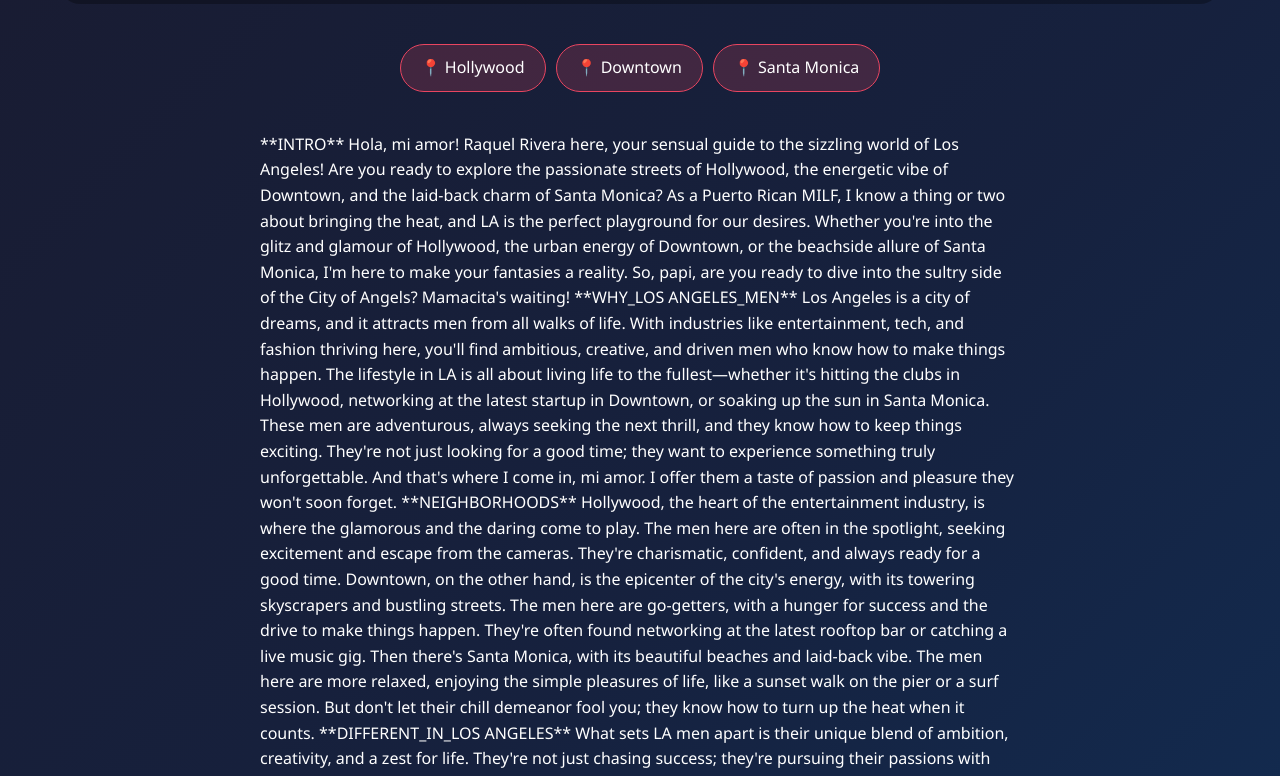
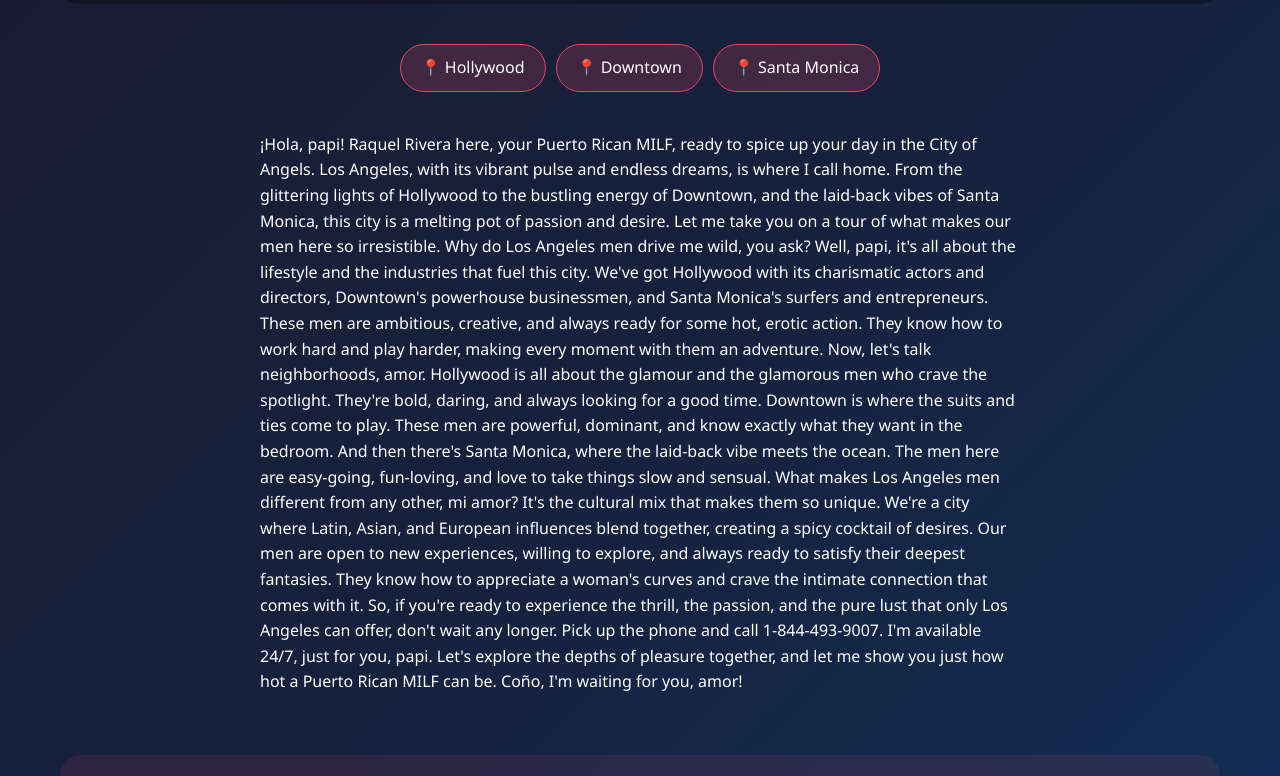
Before and after one commit to raquel-connections/los-angeles, a plain HTML site: page index.html in a window 1280 px wide. Shown: the part 521-1297 px from the top of the page. Drawn offline with Linux system fonts and the light colour scheme.

Commit message:
Initial commit

```diff
--- a/index.html
+++ b/index.html
@@ -40,25 +40,15 @@
         </div>
 
         <div class="content">
-            **INTRO**
+            ¡Hola, papi! Raquel Rivera here, your Puerto Rican MILF, ready to spice up your day in the City of Angels. Los Angeles, with its vibrant pulse and endless dreams, is where I call home. From the glittering lights of Hollywood to the bustling energy of Downtown, and the laid-back vibes of Santa Monica, this city is a melting pot of passion and desire. Let me take you on a tour of what makes our men here so irresistible.
 
-Hola, mi amor! Raquel Rivera here, your sensual guide to the sizzling world of Los Angeles! Are you ready to explore the passionate streets of Hollywood, the energetic vibe of Downtown, and the laid-back charm of Santa Monica? As a Puerto Rican MILF, I know a thing or two about bringing the heat, and LA is the perfect playground for our desires. Whether you're into the glitz and glamour of Hollywood, the urban energy of Downtown, or the beachside allure of Santa Monica, I'm here to make your fantasies a reality. So, papi, are you ready to dive into the sultry side of the City of Angels? Mamacita's waiting!
+Why do Los Angeles men drive me wild, you ask? Well, papi, it's all about the lifestyle and the industries that fuel this city. We've got Hollywood with its charismatic actors and directors, Downtown's powerhouse businessmen, and Santa Monica's surfers and entrepreneurs. These men are ambitious, creative, and always ready for some hot, erotic action. They know how to work hard and play harder, making every moment with them an adventure.
 
-**WHY_LOS ANGELES_MEN**
+Now, let's talk neighborhoods, amor. Hollywood is all about the glamour and the glamorous men who crave the spotlight. They're bold, daring, and always looking for a good time. Downtown is where the suits and ties come to play. These men are powerful, dominant, and know exactly what they want in the bedroom. And then there's Santa Monica, where the laid-back vibe meets the ocean. The men here are easy-going, fun-loving, and love to take things slow and sensual.
 
-Los Angeles is a city of dreams, and it attracts men from all walks of life. With industries like entertainment, tech, and fashion thriving here, you'll find ambitious, creative, and driven men who know how to make things happen. The lifestyle in LA is all about living life to the fullest—whether it's hitting the clubs in Hollywood, networking at the latest startup in Downtown, or soaking up the sun in Santa Monica. These men are adventurous, always seeking the next thrill, and they know how to keep things exciting. They're not just looking for a good time; they want to experience something truly unforgettable. And that's where I come in, mi amor. I offer them a taste of passion and pleasure they won't soon forget.
+What makes Los Angeles men different from any other, mi amor? It's the cultural mix that makes them so unique. We're a city where Latin, Asian, and European influences blend together, creating a spicy cocktail of desires. Our men are open to new experiences, willing to explore, and always ready to satisfy their deepest fantasies. They know how to appreciate a woman's curves and crave the intimate connection that comes with it.
 
-**NEIGHBORHOODS**
-
-Hollywood, the heart of the entertainment industry, is where the glamorous and the daring come to play. The men here are often in the spotlight, seeking excitement and escape from the cameras. They're charismatic, confident, and always ready for a good time. Downtown, on the other hand, is the epicenter of the city's energy, with its towering skyscrapers and bustling streets. The men here are go-getters, with a hunger for success and the drive to make things happen. They're often found networking at the latest rooftop bar or catching a live music gig. Then there's Santa Monica, with its beautiful beaches and laid-back vibe. The men here are more relaxed, enjoying the simple pleasures of life, like a sunset walk on the pier or a surf session. But don't let their chill demeanor fool you; they know how to turn up the heat when it counts.
-
-**DIFFERENT_IN_LOS ANGELES**
-
-What sets LA men apart is their unique blend of ambition, creativity, and a zest for life. They're not just chasing success; they're pursuing their passions with fervor. This cultural uniqueness makes them fascinating, unpredictable, and oh-so-desirable. They're open to new experiences, whether it's trying a new restaurant, attending an avant-garde art show, or exploring the sensual side of life. In LA, men are encouraged to express themselves freely, and that extends to their desires. They're not afraid to ask for what they want, and they appreciate someone who can match their intensity and imagination. That's where I come in, papi. I offer them a connection that's as vibrant and diverse as the city itself.
-
-**CTA**
-
-So, if you're ready to experience the electrifying allure of Los Angeles, pick up the phone and dial 1-844-493-9007. I'm here 24/7, waiting to make your fantasies a reality, whether you're in the heart of Hollywood, the bustling Downtown, or the sunny shores of Santa Monica. Call now, and let's create a memory that will leave you craving more. ¡Vamos, papi! I can hardly wait to hear from you.
+So, if you're ready to experience the thrill, the passion, and the pure lust that only Los Angeles can offer, don't wait any longer. Pick up the phone and call 1-844-493-9007. I'm available 24/7, just for you, papi. Let's explore the depths of pleasure together, and let me show you just how hot a Puerto Rican MILF can be. Coño, I'm waiting for you, amor!
         </div>
 
         <div style="text-align: center; margin: 60px 0; padding: 40px; background: rgba(233, 69, 96, 0.1); border-radius: 20px;">
```
